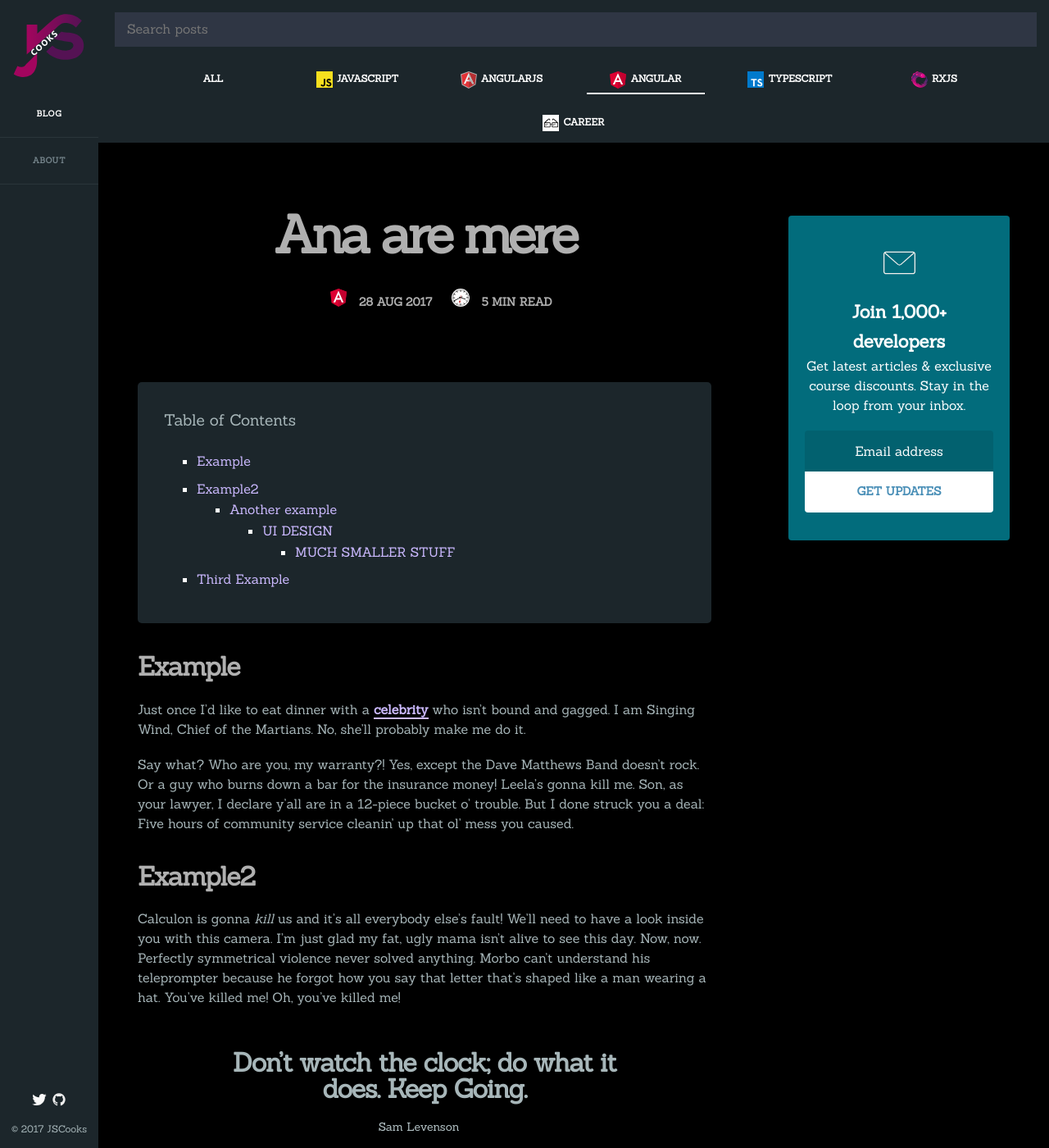
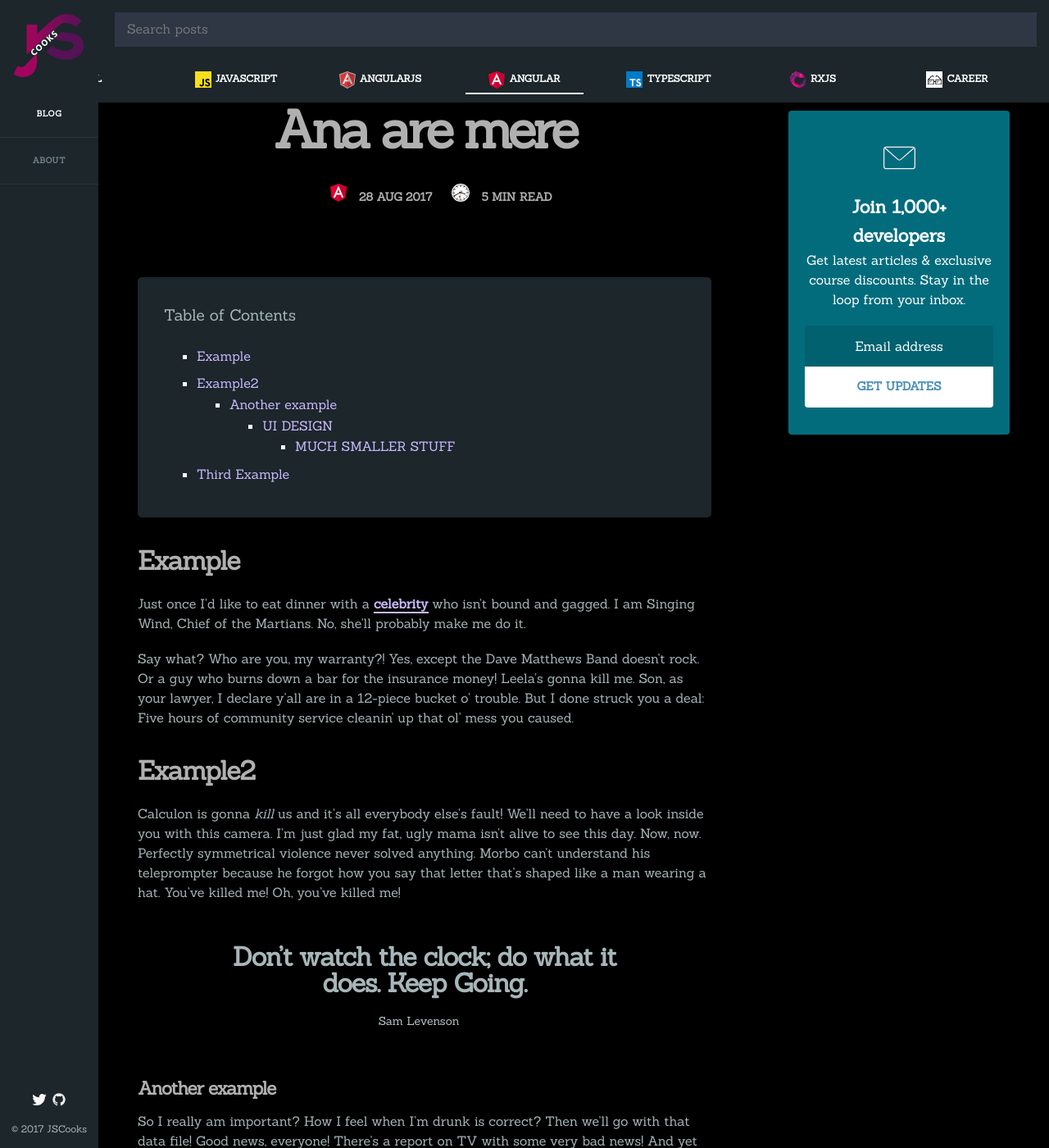
Before and after one commit to jscoox/jscoox.github.com, a Jekyll site: the page built from _posts/2017-08-29-ana-are-mere.md, in a window 1280 px wide and 1400 px high. Shown: the whole window at 82% size. Built offline with Jekyll 4.4.1, drawn with Linux system fonts in a browser that asks for light colours.

Commit message:
Update main.css

```diff
--- a/-res/css/main.css
+++ b/-res/css/main.css
@@ -2799,12 +2799,13 @@
         z-index: 11
     }
     .filters {
-        position: relative;
+        position: fixed;
         top: 1rem;
         left: 0;
         z-index: 12;
         background: #1c262b;
-        padding: .5rem 0 0
+        padding: .5rem 0 0;
+        width: 100%;
     }
     .spotlight_btn {
         position: fixed;
```
